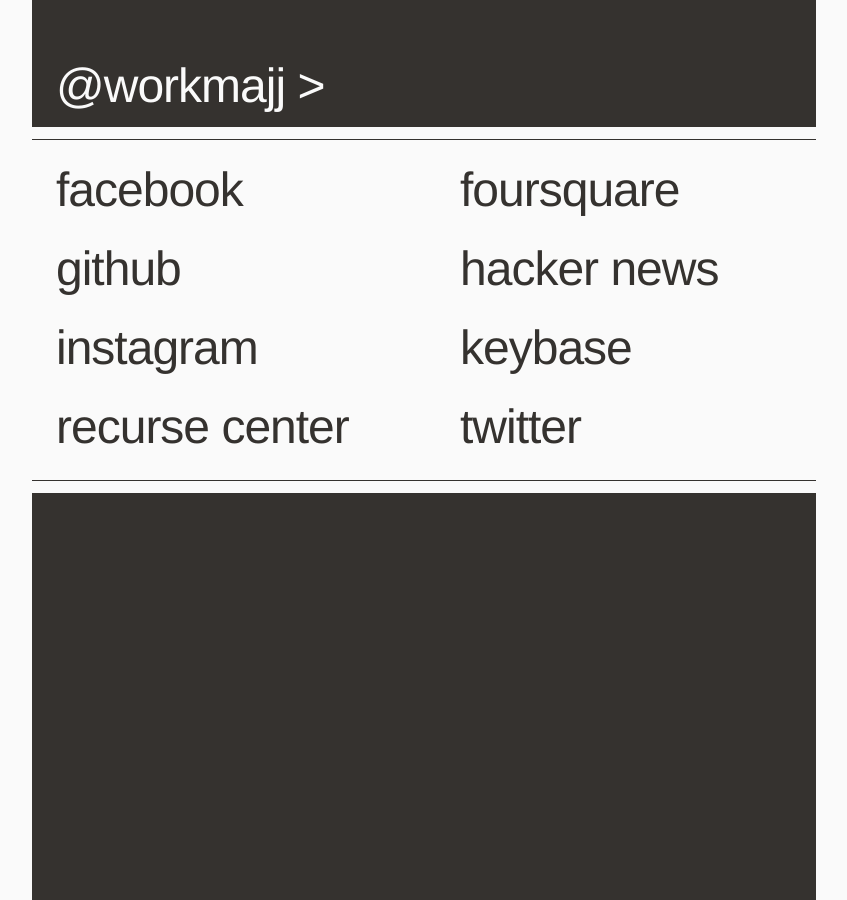
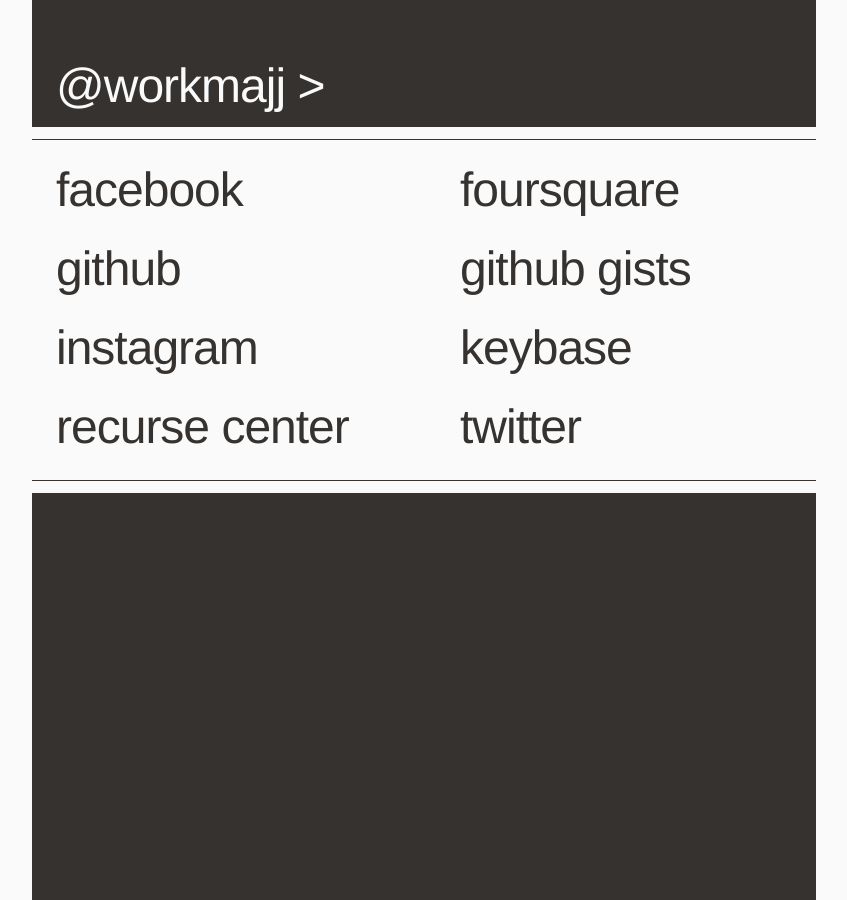
Before and after one commit to workmajj/workmajj.github.com, a Jekyll site: the page built from index.html, in a window 1280 px wide. Shown: the whole page, without its empty margins (216-1063 px from the left). Built offline with Jekyll 4.4.1, drawn with Linux system fonts in a browser that asks for light colours; Markdown is read by kramdown in place of the engine named in the settings.

Commit message:
Replace HN link with GitHub Gists

```diff
--- a/index.html
+++ b/index.html
@@ -12,7 +12,7 @@ title: '@workmajj'
                     <li><a href="https://www.facebook.com/workmajj">Facebook</a></li>
                     <li><a href="https://foursquare.com/workmajj">Foursquare</a></li>
                     <li><a href="https://github.com/workmajj">GitHub</a></li>
-                    <li><a href="https://news.ycombinator.com/user?id=jjw">Hacker News</a></li>
+                    <li><a href="https://gist.github.com/workmajj">GitHub Gists</a></li>
                     <li><a href="https://instagram.com/workmajj">Instagram</a></li>
                     <li><a href="https://keybase.io/workmajj">Keybase</a></li>
                     <li><a href="https://www.recurse.com/people/30-john-j-workman">Recurse Center</a></li>
```
